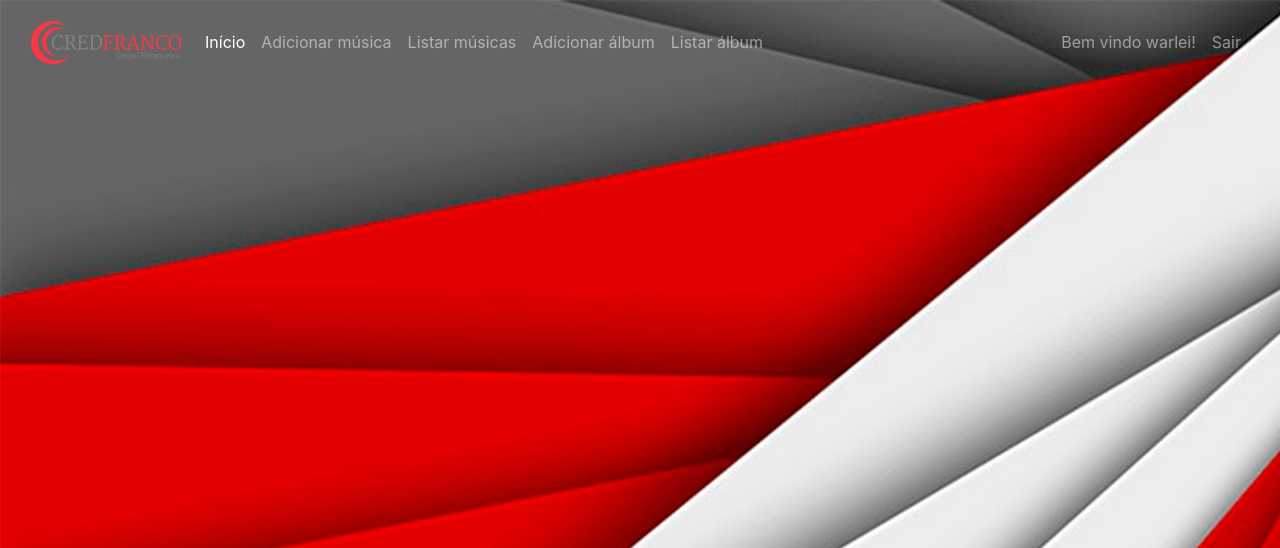
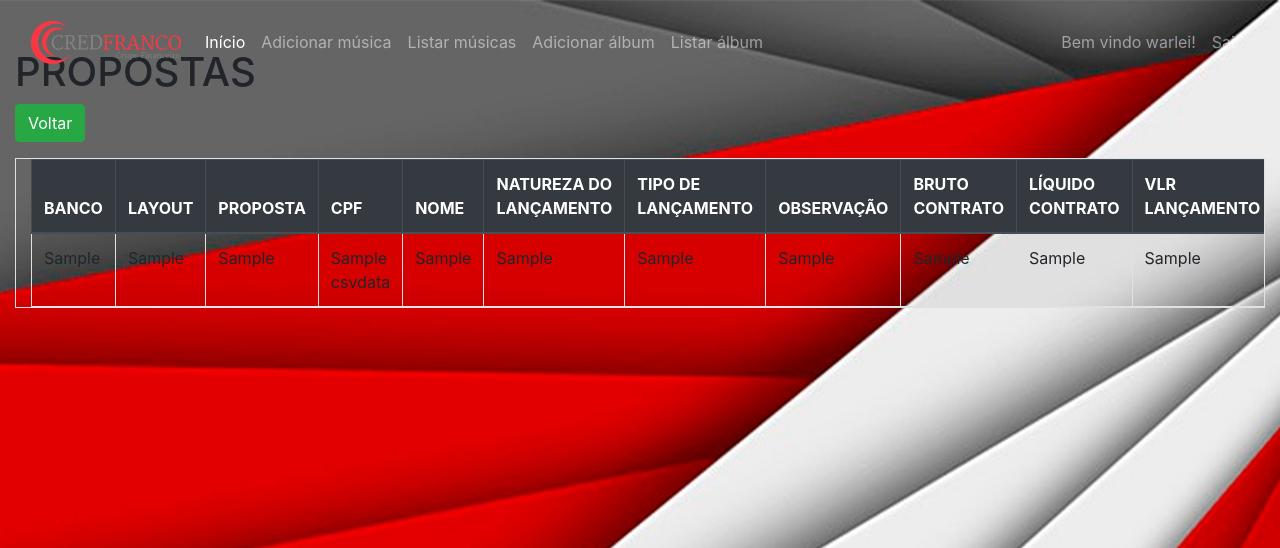
Before and after one commit to warleihc21/montagem-sql, a Django app: page /home in a window 1280 px wide. Shown: the top 548 px of the page. Run offline with Django 4.2, Linux system fonts and the light colour scheme; a user stored in the database is signed in; tables that the repository leaves empty hold one stand-in row (values such as "Sample post").

Commit message:
ajuste do painel home

```diff
--- a/sqlapp/forms.py
+++ b/sqlapp/forms.py
@@ -4,4 +4,4 @@
 class CsvUploadForm(forms.ModelForm):
     class Meta:
         model = CsvData
-        fields = ['proposta', 'cliente', 'cpf', 'operacao', 'valor_bruto', 'valor_liquido', 'lancamento', 'data_lancamento', 'data_upload',]
+        fields = ['banco', 'layout', 'cpf', 'nome', 'natureza_do_lancamento', 'tipo_de_lancamento', 'observacao', 'bruto_contrato', 'liquido_contrato', 'vlr_lancamento', 'percentual_lancamento', 'data_da_proposta', 'data_do_lancamento']
--- a/sqlapp/models.py
+++ b/sqlapp/models.py
@@ -1,15 +1,19 @@
 from django.db import models
 
 class CsvData(models.Model):
-    proposta = models.CharField(max_length=100)
-    cliente = models.CharField(max_length=100)
+    banco = models.CharField(max_length=100)
+    layout = models.CharField(max_length=100)
     cpf = models.CharField(max_length=100)
-    operacao = models.CharField(max_length=100)
-    valor_bruto = models.CharField(max_length=100)
-    valor_liquido = models.CharField(max_length=100)
-    lancamento = models.CharField(max_length=100)
-    data_lancamento = models.CharField(max_length=100)
-    data_upload = models.CharField(max_length=100)
+    nome = models.CharField(max_length=100)
+    natureza_do_lancamento = models.CharField(max_length=100)
+    tipo_de_lancamento = models.CharField(max_length=100)
+    observacao = models.CharField(max_length=100)
+    bruto_contrato = models.CharField(max_length=100)
+    liquido_contrato = models.CharField(max_length=100)
+    vlr_lancamento = models.CharField(max_length=100)
+    percentual_lancamento = models.CharField(max_length=100)
+    data_da_proposta = models.CharField(max_length=100)
+    data_do_lancamento = models.CharField(max_length=100)
 
     def __str__(self):
-        return f"{self.proposta} - {self.cliente} - {self.cpf} - {self.operacao} - {self.valor_bruto} - {self.valor_liquido} - {self.lancamento} - {self.data_lancamento} - {self.data_upload}"
+        return f"{self.banco} - {self.layout} - {self.cpf} - {self.nome} - {self.natureza_do_lancamento} - {self.tipo_de_lancamento} - {self.observacao} - {self.bruto_contrato} - {self.liquido_contrato} - {self.vlr_lancamento} - {self.percentual_lancamento} - {self.data_da_proposta} - {self.data_do_lancamento}"
--- a/sqlapp/templates/home.html
+++ b/sqlapp/templates/home.html
@@ -7,35 +7,62 @@
 {% endblock %}
 
 
-{% block 'titulo' %}Safra{% endblock %}
+{% block 'titulo' %}Home{% endblock %}
 
-{% block content %}
-<h1>Dados CSV</h1>
-<table>
+
+
+
+{% block 'body' %}
+
+<div class="container-fluid mt-5">
+  <div class="panel-group mb-3">
+    <div class = "panel panel-primary">
+      <div class = "panel-heading">
+        <h1 class = "panel-title">PROPOSTAS</h1>
+      </div>
+      <!--<input type="button" name="btnVolta" class="btn btn-success pull-left" value="Voltar" onclick="javascript:window.history.back();" />-->
+      <input type="button" name="btnVolta" class="btn btn-success pull-left" value="Voltar" onclick="window.location.href = '../view/frmFiltrar.php';" />
+    </div>
+  </div>
+  <div class="panel-body panel-height">
+    <table class="table table-bordered table-striped table-responsive table-hover col-lg-12 center">
+      <thead class="thead-dark">
         <tr>
-    <th>Proposta</th>
-    <th>Cliente</th>
+          <th>BANCO</th>
+          <th>LAYOUT</th>
+          <th>PROPOSTA</th>
           <th>CPF</th>
-    <th>Operação</th>
-    <th>Valor Bruto</th>
-    <th>Valor Liquido</th>
-    <th>Valor de Lançamento</th>
-    <th>Data de Lançamento</th>
-    <th>Data do Upload</th>
+          <th>NOME</th>
+          <th>NATUREZA DO LANÇAMENTO</th>
+          <th>TIPO DE LANÇAMENTO</th>
+          <th>OBSERVAÇÃO</th>
+          <th>BRUTO CONTRATO</th>
+          <th>LÍQUIDO CONTRATO</th>
+          <th>VLR LANÇAMENTO</th>
+          <th>% DO LANÇAMENTO</th>
+          <th>DATA DA PROPOSTA</th>
+          <th>DATA DO LANÇAMENTO</th>
         </tr>
+      </thead>
       {% for d in data %}
       <tr>
-    <td>{{ d.proposta }}</td>
-    <td>{{ d.cliente }}</td>
+        <td>{{ d.banco }}</td>
+        <td>{{ d.layout }}</td>
         <td>{{ d.cpf }}</td>
-    <td>{{ d.operacao }}</td>
-    <td>{{ d.valor_bruto }}</td>
-    <td>{{ d.valor_liquido }}</td>
-    <td>{{ d.lancamento }}</td>
-    <td>{{ d.data_lancamento }}</td>
-    <td>{{ d.data_upload }}</td>
+        <td>{{ d.nome }}</td>
+        <td>{{ d.natureza_do_lancamento }}</td>
+        <td>{{ d.tipo_de_lancamento }}</td>
+        <td>{{ d.observacao }}</td>
+        <td>{{ d.bruto_contrato }}</td>
+        <td>{{ d.liquido_contrato }}</td>
+        <td>{{ d.vlr_lancamento }}</td>
+        <td>{{ d.percentual_lancamento }}</td>
+        <td>{{ d.data_da_proposta }}</td>
+        <td>{{ d.data_do_lancamento }}</td>
 
       </tr>
       {% endfor %}
     </table>
+  </div>
+</div>
 {% endblock %}
```
Also changed, not shown: db.sqlite3, sqlapp/migrations/0002_rename_cliente_csvdata_banco_and_more.py (added). Lines whose indentation alone changed are shown as unchanged.
